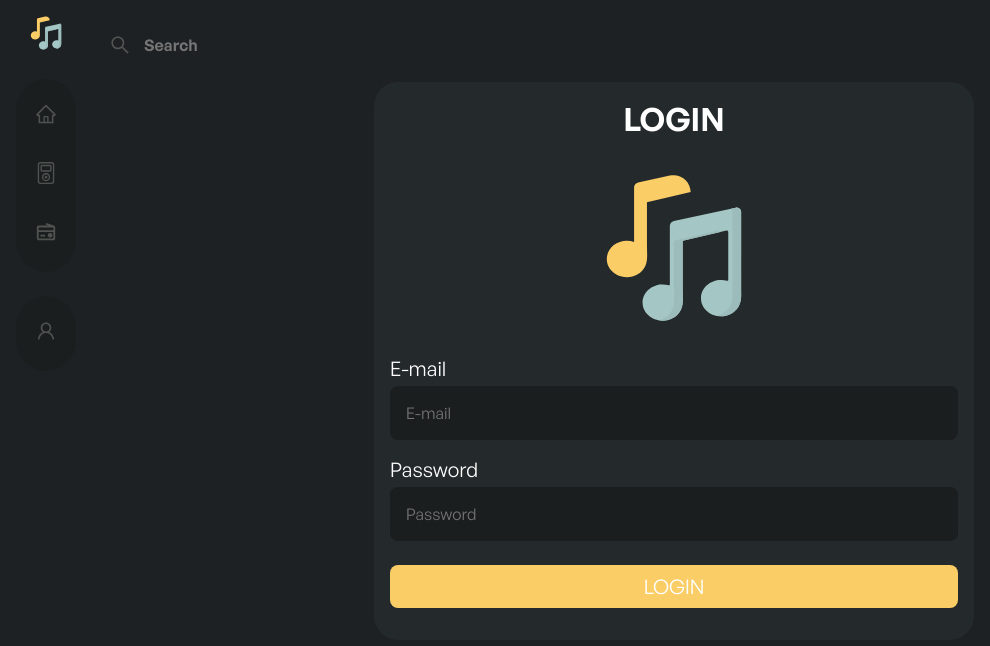
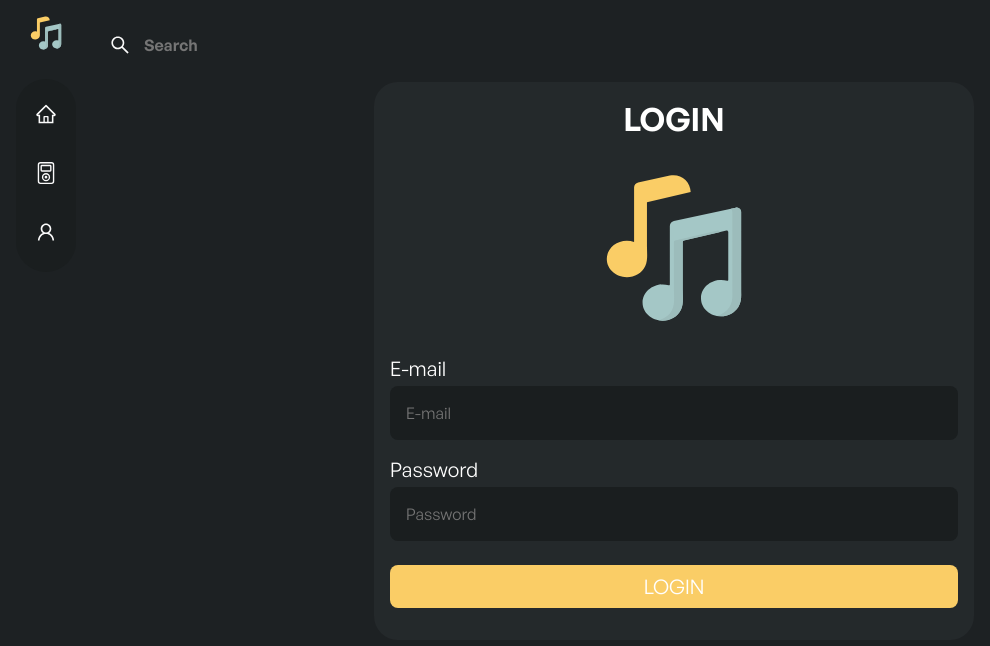
Before and after one commit to Rafaelnoll/React-music, a React (Vite) app: page /login in a window 1280 px wide. Shown: the top 646 px of the page, without its empty margins (0-990 px from the left). Built offline with nearby package versions, Linux system fonts and the light colour scheme; no server answers.

Commit message:
Removing radio icon from menus + changing the color of the menus texts/icons

```diff
--- a/src/components/MenuMobile/index.jsx
+++ b/src/components/MenuMobile/index.jsx
@@ -3,7 +3,7 @@ import { theme } from "../../styles/theme";
 import { useContext, useState } from "react";
 import { AiOutlineHome, AiOutlineUser, AiOutlineMenu, AiOutlineClose } from "react-icons/ai";
 import { BsMusicPlayer } from "react-icons/bs";
-import { BiRadio, BiExit } from "react-icons/bi";
+import { BiExit } from "react-icons/bi";
 import { Link } from "react-router-dom";
 import { AuthenticationContext } from "../../contexts/AuthenticationContext";
 
@@ -24,7 +24,6 @@ export function MenuMobile() {
 					<div className="mobile-nav">
 						<Link to="/"><AiOutlineHome className="icon" color={theme.iconColor} /> Home</Link >
 						<Link to="/collections"><BsMusicPlayer className="icon" color={theme.iconColor} /> My collections</Link >
-						<Link to="/"><BiRadio className="icon" color={theme.iconColor} /> Radio</Link >
 						<Link to="/profile"><AiOutlineUser className="icon" color={theme.iconColor} />Profile</Link >
 						{authenticated && <span className="logout-button-mobile" onClick={handleLogout}><BiExit className="icon" color={theme.iconColor} /> Log out</span>}
 					</div>
--- a/src/components/MenuMobile/styles.js
+++ b/src/components/MenuMobile/styles.js
@@ -48,7 +48,7 @@ export const MobileMenu = styled.div`
 			display:flex;
 			align-items:center;
 			text-decoration:none;
-			color: rgba(239, 238, 224, 0.25);
+			color:#fafafa;
 			padding:5px;
 			cursor: pointer;
 		}
--- a/src/components/SideMenu/index.jsx
+++ b/src/components/SideMenu/index.jsx
@@ -6,7 +6,7 @@ import { Link } from "react-router-dom";
 import Logo from "../../assets/imgs/logo.svg";
 import { AiOutlineHome, AiOutlineUser } from "react-icons/ai";
 import { BsMusicPlayer } from "react-icons/bs";
-import { BiRadio, BiExit } from "react-icons/bi";
+import { BiExit } from "react-icons/bi";
 import { theme } from "../../styles/theme";
 import { MenuMobile } from "../MenuMobile";
 import { useContext } from "react";
@@ -23,9 +23,6 @@ export function SideMenu() {
 			<NavMenuContainer>
 				<Link to="/"><AiOutlineHome className="icon" color={theme.iconColor} /></Link>
 				<Link to="/collections"><BsMusicPlayer className="icon" color={theme.iconColor} /></Link>
-				<Link to="/"><BiRadio className="icon" color={theme.iconColor} /></Link>
-			</NavMenuContainer>
-			<NavMenuContainer>
 				<Link to="/profile"><AiOutlineUser className="icon" color={theme.iconColor} /></Link>
 				{authenticated && <BiExit onClick={handleLogout} className="icon" color={theme.iconColor} />}
 			</NavMenuContainer>
--- a/src/styles/theme.js
+++ b/src/styles/theme.js
@@ -1,3 +1,3 @@
 export const theme = {
-	iconColor: "rgba(239, 238, 224, 0.25)",
+	iconColor: "#fafafa",
 };
```
